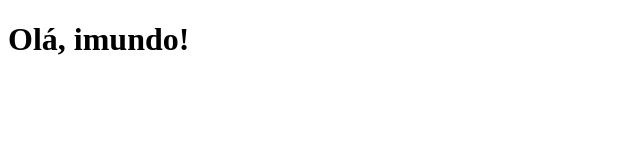
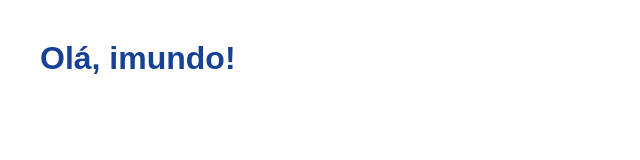
Before and after one commit to rafaelawitzke/meu-primeiro-repo, a plain HTML site: page index.html in a window 1280 px wide. Shown: the whole page, without its empty margins (0-640 px from the left). Drawn offline with Linux system fonts and the light colour scheme.

Commit message:
Aplica estilo básico a página.

```diff
--- a/index.html
+++ b/index.html
@@ -4,6 +4,17 @@
     <meta charset="UTF-8">
     <meta name="viewport" content="width=device-width, initial-scale=1.0">
     <title>Meu primeiro repositório</title>
+    <style>
+      body {
+         Font-family: Arial, sans-serif;
+         margin: 40px;
+      }
+
+      h1 {
+        color: #164194;
+      }
+    </style>
+
 </head>
 <body>
     <h1>Olá, imundo!</h1>
```
